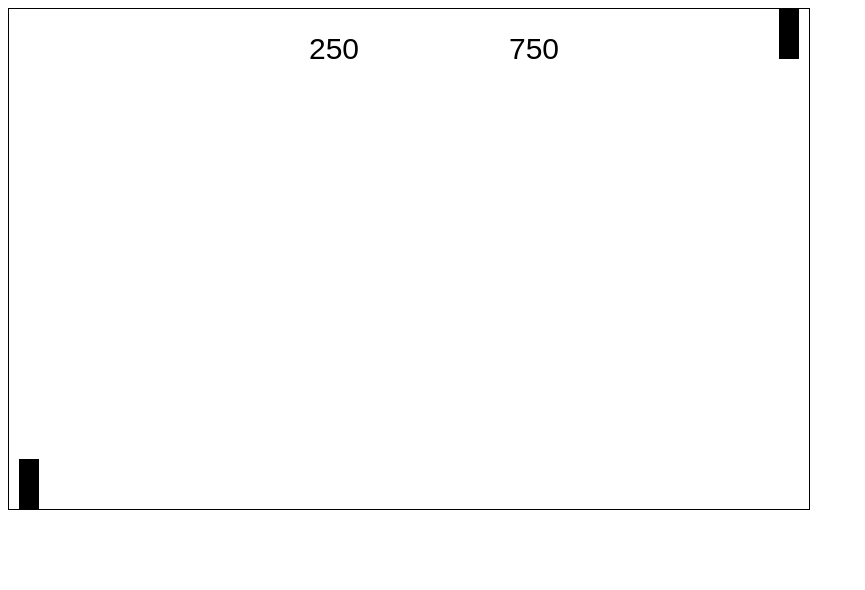
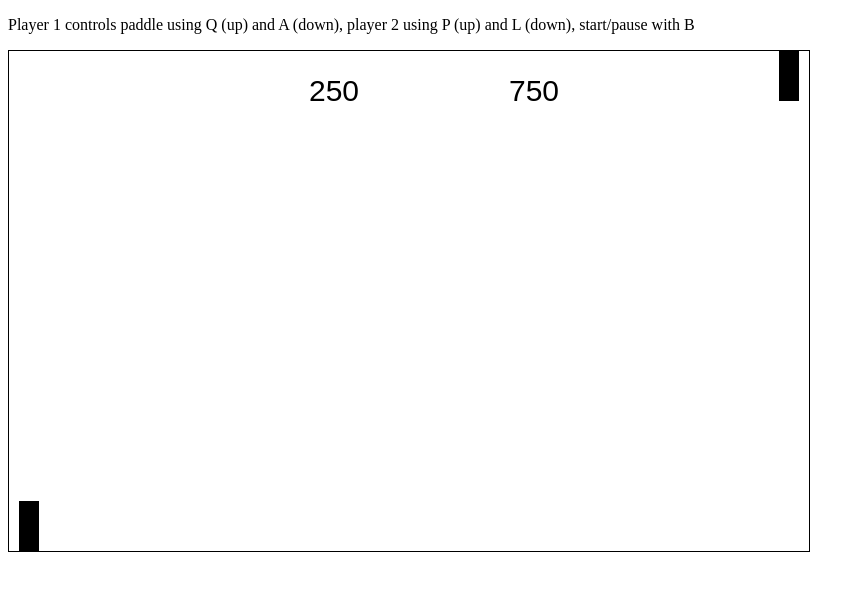
Before and after one commit to adamfoks/ping-pong-game, a plain HTML site: page index.html in a window 1280 px wide. Shown: the whole page, without its empty margins (0-865 px from the left). Drawn offline with Linux system fonts and the light colour scheme.

Commit message:
Button legen

```diff
--- a/index.html
+++ b/index.html
@@ -10,6 +10,8 @@
 
 <body>
 
+    <p>Player 1 controls paddle using Q (up) and A (down), player 2 using P (up) and L (down), start/pause with B</p>
+
     <canvas id="myCanvas" width="800" height="500" style="border:1px solid" />
 
     <script src="game.js"></script>
```
